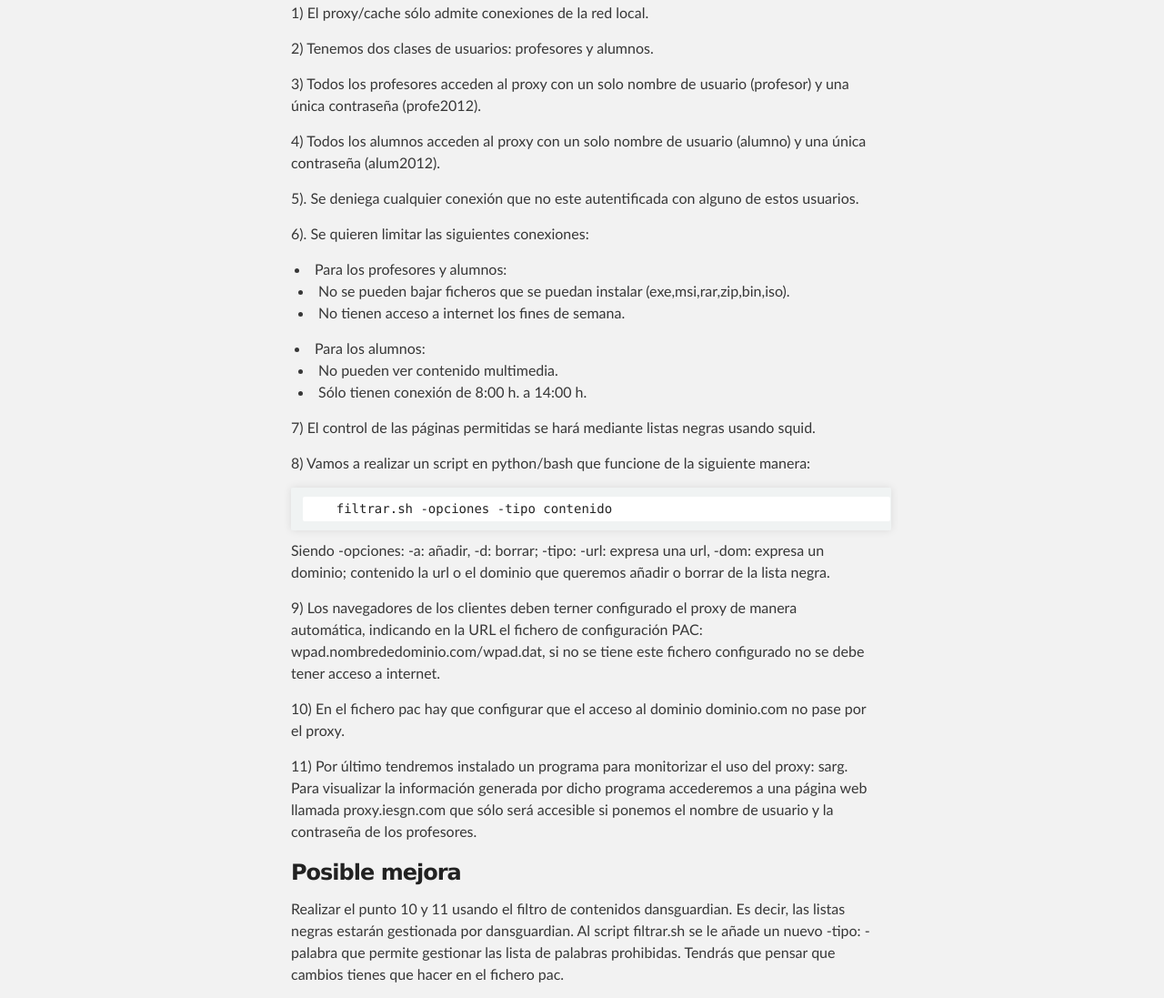
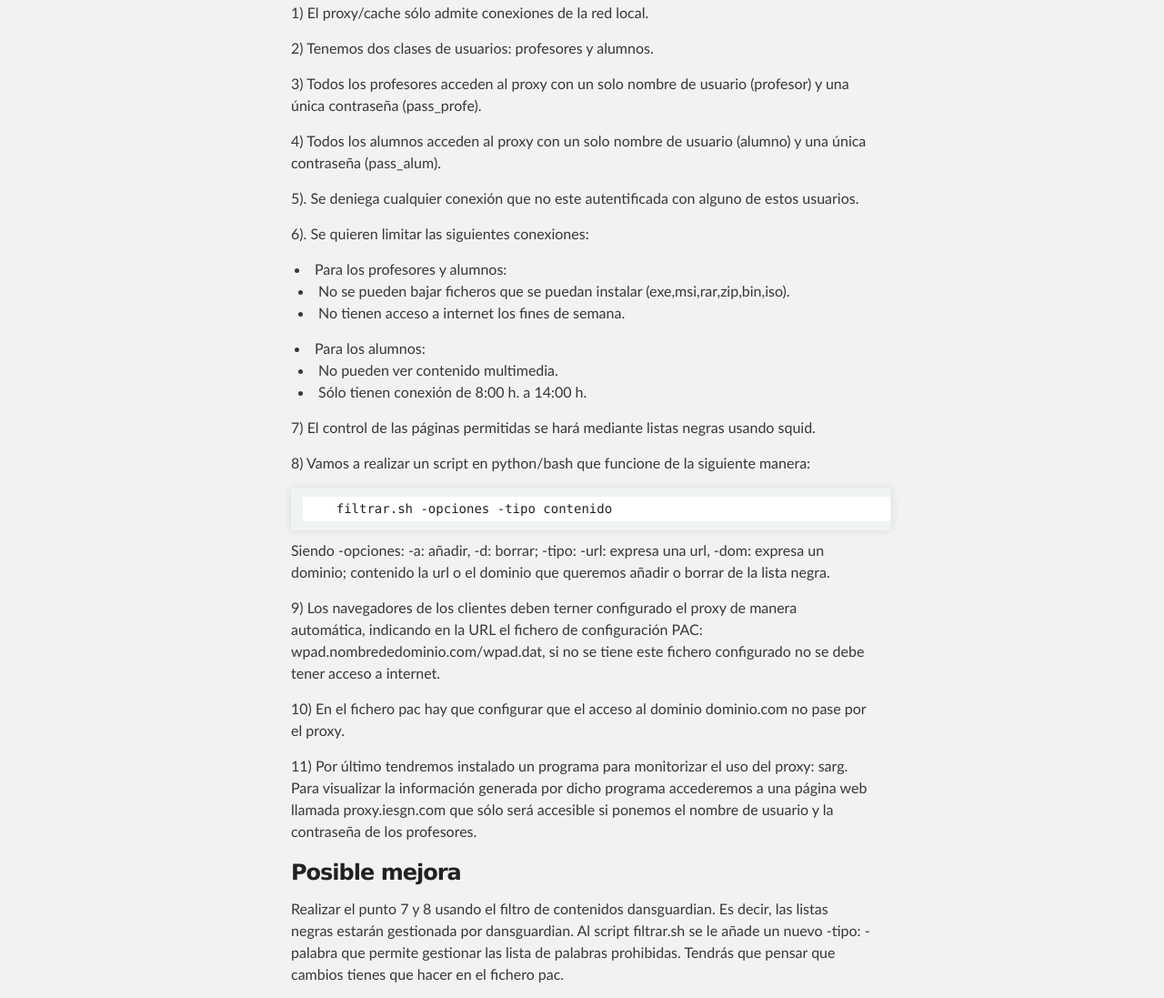
Before and after one commit to josedom24/josedom24.github.io, a Jekyll site: the page built from mod/serviciosgs/proyecto3.md, in a window 1280 px wide. Shown: the part 598-1695 px from the top of the page at 91% size. Built offline with Jekyll 4.4.1, drawn with Linux system fonts in a browser that asks for light colours.

Commit message:
proyecto 3

```diff
--- a/mod/serviciosgs/proyecto3.md
+++ b/mod/serviciosgs/proyecto3.md
@@ -15,9 +15,9 @@ Nos han pedido la configuración de un proxy/cache/filtro de contenido en un ser
 
 2) Tenemos dos clases de usuarios: profesores y alumnos.
 
-3) Todos los profesores acceden al proxy con un solo nombre de usuario (profesor) y una única contraseña (profe2012).
+3) Todos los profesores acceden al proxy con un solo nombre de usuario (profesor) y una única contraseña (pass_profe).
 
-4) Todos los alumnos acceden al proxy con un solo nombre de usuario (alumno) y una única contraseña (alum2012).
+4) Todos los alumnos acceden al proxy con un solo nombre de usuario (alumno) y una única contraseña (pass_alum).
 
 5). Se deniega cualquier conexión que no este autentificada con alguno de estos usuarios.
 
@@ -46,7 +46,7 @@ Siendo -opciones: -a: añadir, -d: borrar; -tipo: -url: expresa una url, -dom: e
 
 ###Posible mejora
 
-Realizar el punto 10 y 11 usando el filtro de contenidos dansguardian. Es decir, las listas negras estarán gestionada por dansguardian. Al script filtrar.sh se le añade un nuevo -tipo: -palabra que permite gestionar las lista de palabras prohibidas. Tendrás que pensar que cambios tienes que hacer en el fichero pac.
+Realizar el punto 7 y 8 usando el filtro de contenidos dansguardian. Es decir, las listas negras estarán gestionada por dansguardian. Al script filtrar.sh se le añade un nuevo -tipo: -palabra que permite gestionar las lista de palabras prohibidas. Tendrás que pensar que cambios tienes que hacer en el fichero pac.
 
 
 [Volver](index)
```
Also changed, not shown: mod/serviciosgs/index.md (+1 -0 lines).
